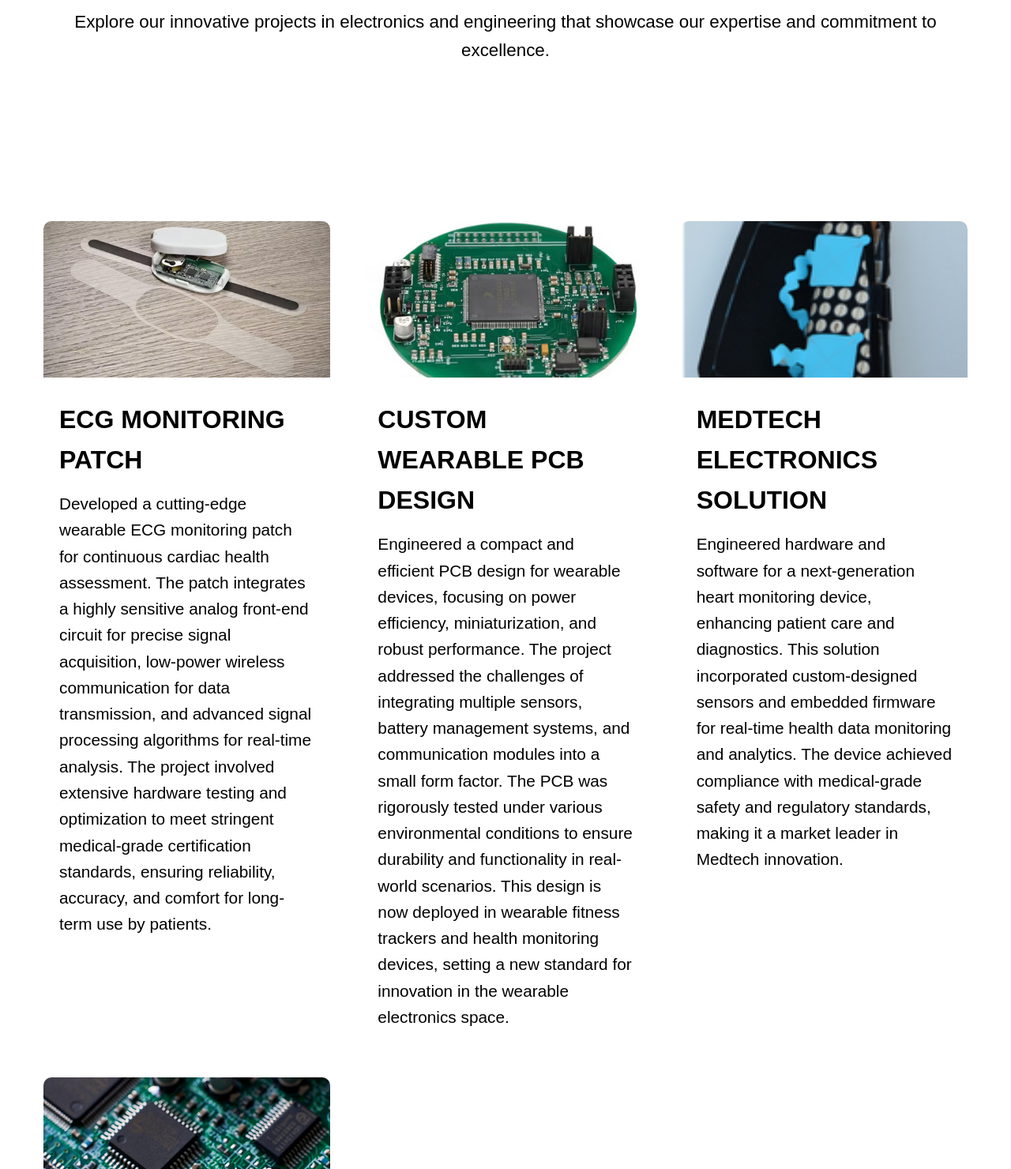
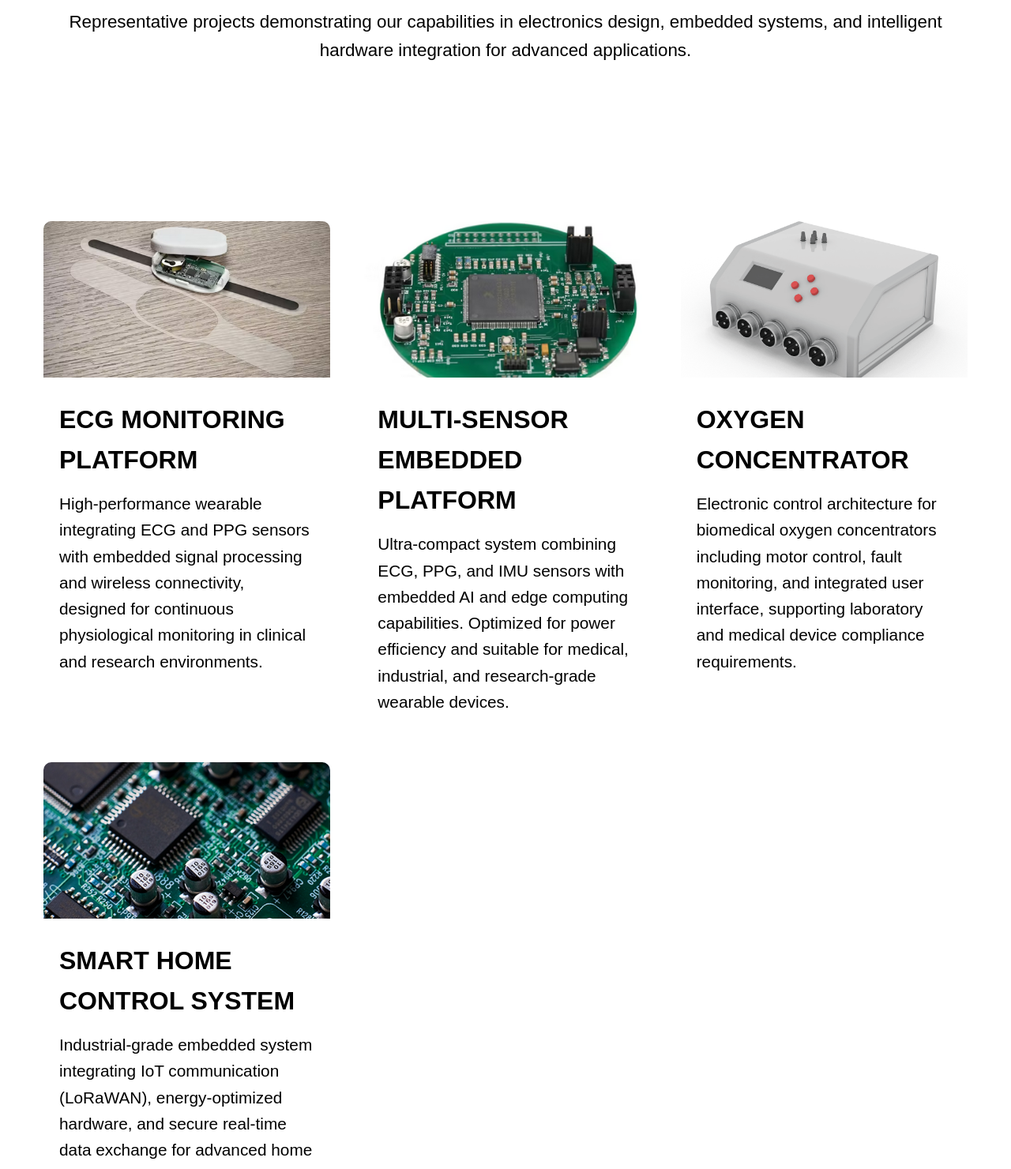
Before and after one commit to Omarraita/Protronics, a website: page public/portfolio.html in a window 1280 px wide. Shown: the part 280-1760 px from the top of the page at 79% size. Drawn offline with Linux system fonts and the light colour scheme.

Commit message:
Portfolio v2

```diff
--- a/public/portfolio.html
+++ b/public/portfolio.html
@@ -31,53 +31,42 @@
 <main>
     <section class="page-header">
         <h2>Our Portfolio</h2>
-            <p>Explore our innovative projects in electronics and engineering that showcase our expertise and commitment to excellence.</p>
+        <p>Representative projects demonstrating our capabilities in electronics design, embedded systems, and intelligent hardware integration for advanced applications.</p>
     </section>
     <section class="portfolio-section">
         <div class="portfolio-container">
             <div class="portfolio-card">
                 <img src="ecg-patch.png" alt="ECG Monitoring Patch">
-                    <h3>ECG Monitoring Patch</h3>
+                <h3>ECG Monitoring Platform</h3>
                 <p>
-                        Developed a cutting-edge wearable ECG monitoring patch for continuous cardiac health assessment. The patch integrates
-                        a highly sensitive analog front-end circuit for precise signal acquisition, low-power wireless communication for data
-                        transmission, and advanced signal processing algorithms for real-time analysis. The project involved extensive hardware
-                        testing and optimization to meet stringent medical-grade certification standards, ensuring reliability, accuracy, and
-                        comfort for long-term use by patients.
+                    High-performance wearable integrating ECG and PPG sensors with embedded signal processing and wireless connectivity, designed for continuous physiological monitoring in clinical and research environments.
                 </p>
             </div>
             <div class="portfolio-card">
                 <img src="wearable-pcb.png" alt="Wearable PCB Design">
-                    <h3>Custom Wearable PCB Design</h3>
+                <h3>Multi-Sensor Embedded Platform</h3>
                 <p>
-                        Engineered a compact and efficient PCB design for wearable devices, focusing on power efficiency, miniaturization, and
-                        robust performance. The project addressed the challenges of integrating multiple sensors, battery management systems,
-                        and communication modules into a small form factor. The PCB was rigorously tested under various environmental conditions
-                        to ensure durability and functionality in real-world scenarios. This design is now deployed in wearable fitness trackers
-                        and health monitoring devices, setting a new standard for innovation in the wearable electronics space.
+                    Ultra-compact system combining ECG, PPG, and IMU sensors with embedded AI and edge computing capabilities. Optimized for power efficiency and suitable for medical, industrial, and research-grade wearable devices.
                 </p>
             </div>
             <div class="portfolio-card">
-                    <img src="medtech-solution.png" alt="Medtech Solution">
-                    <h3>Medtech Electronics Solution</h3>
+                <img src="Oxygen_concentrator.png" alt="Medtech Solution">
+                <h3>Oxygen Concentrator</h3>
                 <p>
-                        Engineered hardware and software for a next-generation heart monitoring device, enhancing patient care and diagnostics.
-                        This solution incorporated custom-designed sensors and embedded firmware for real-time health data monitoring and analytics.
-                        The device achieved compliance with medical-grade safety and regulatory standards, making it a market leader in Medtech innovation.
+                    Electronic control architecture for biomedical oxygen concentrators including motor control, fault monitoring, and integrated user interface, supporting laboratory and medical device compliance requirements.
                 </p>
             </div>
             <div class="portfolio-card">
                 <img src="embedded-system.png" alt="Embedded System">
-                    <h3>Embedded Systems Development</h3>
+                <h3>Smart Home Control System</h3>
                 <p>
-                        Created a robust embedded system for a smart home application, integrating IoT functionality for seamless control.
-                        This system was designed with a focus on energy efficiency, real-time data communication, and user-friendly operation,
-                        providing a complete solution for modern smart living needs.
+                    Industrial-grade embedded system integrating IoT communication (LoRaWAN), energy-optimized hardware, and secure real-time data exchange for advanced home automation and control applications.
                 </p>
             </div>
         </div>
     </section>
 </main>
+
     <footer>
         <p>© 2024 Protronics. All rights reserved. <a href="contact.html">Contact Us</a></p>
         <div class="social-icons">
```
Also changed, not shown: public/about.html (+3 -2 lines), public/index.html (+19 -17 lines), public/services.html (+6 -7 lines), public/Oxygen_concentrator.png (added). Lines whose indentation alone changed are shown as unchanged.
